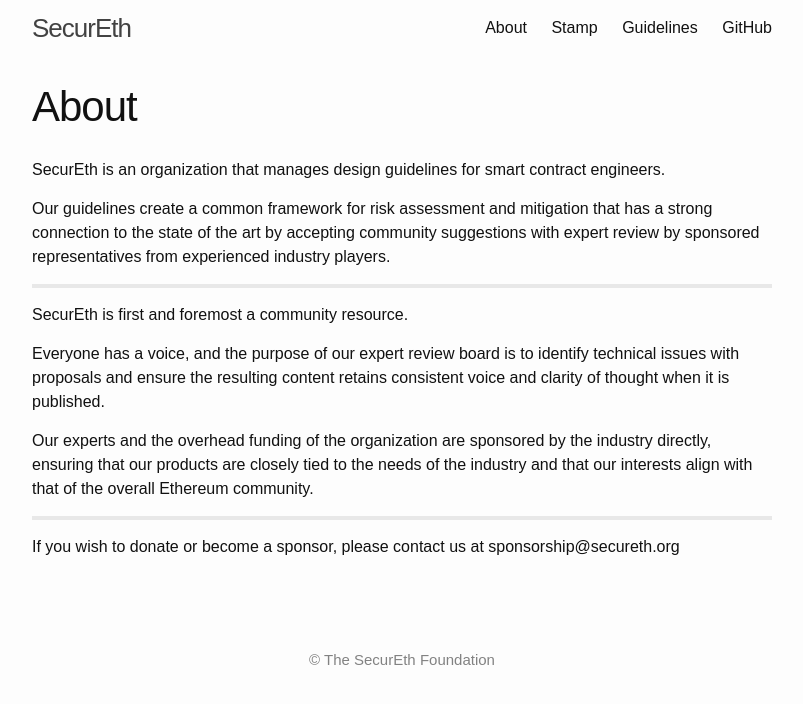
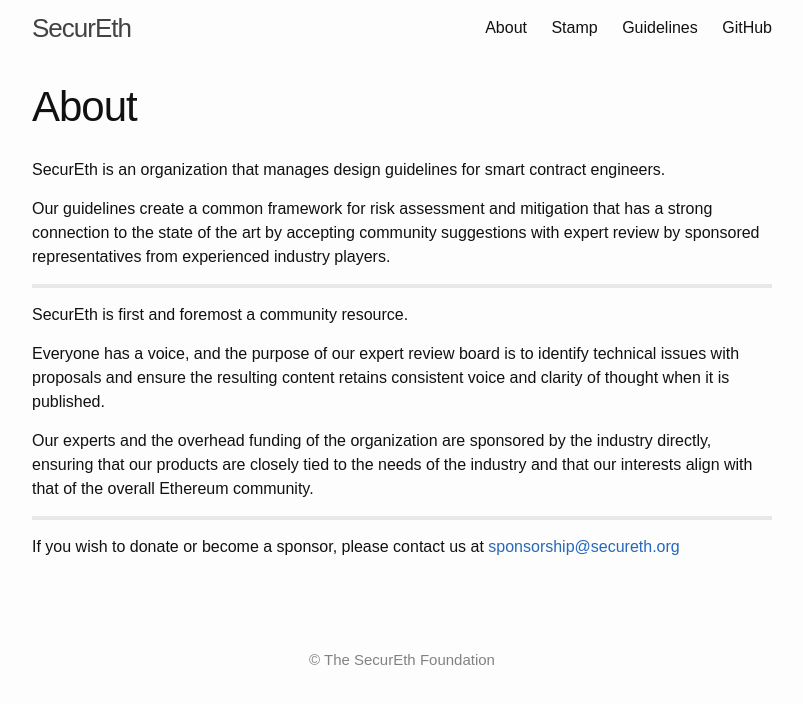
Before and after one commit to SecurEth/secureth.github.io, a Jekyll site: the page built from about.md, in a window 1280 px wide. Shown: the top 704 px of the page, without its empty margins (238-1041 px from the left). Built offline with Jekyll 4.4.1, drawn with Linux system fonts in a browser that asks for light colours; part of the change alters nothing that is shown.

```diff
--- a/about.md
+++ b/about.md
@@ -24,4 +24,4 @@ and that our interests align with that of the overall Ethereum community.
 
 ---
 
-If you wish to donate or become a sponsor, please contact us at sponsorship@secureth.org
+If you wish to donate or become a sponsor, please contact us at [sponsorship@secureth.org](emailto:sponsorship@secureth.org)
```
